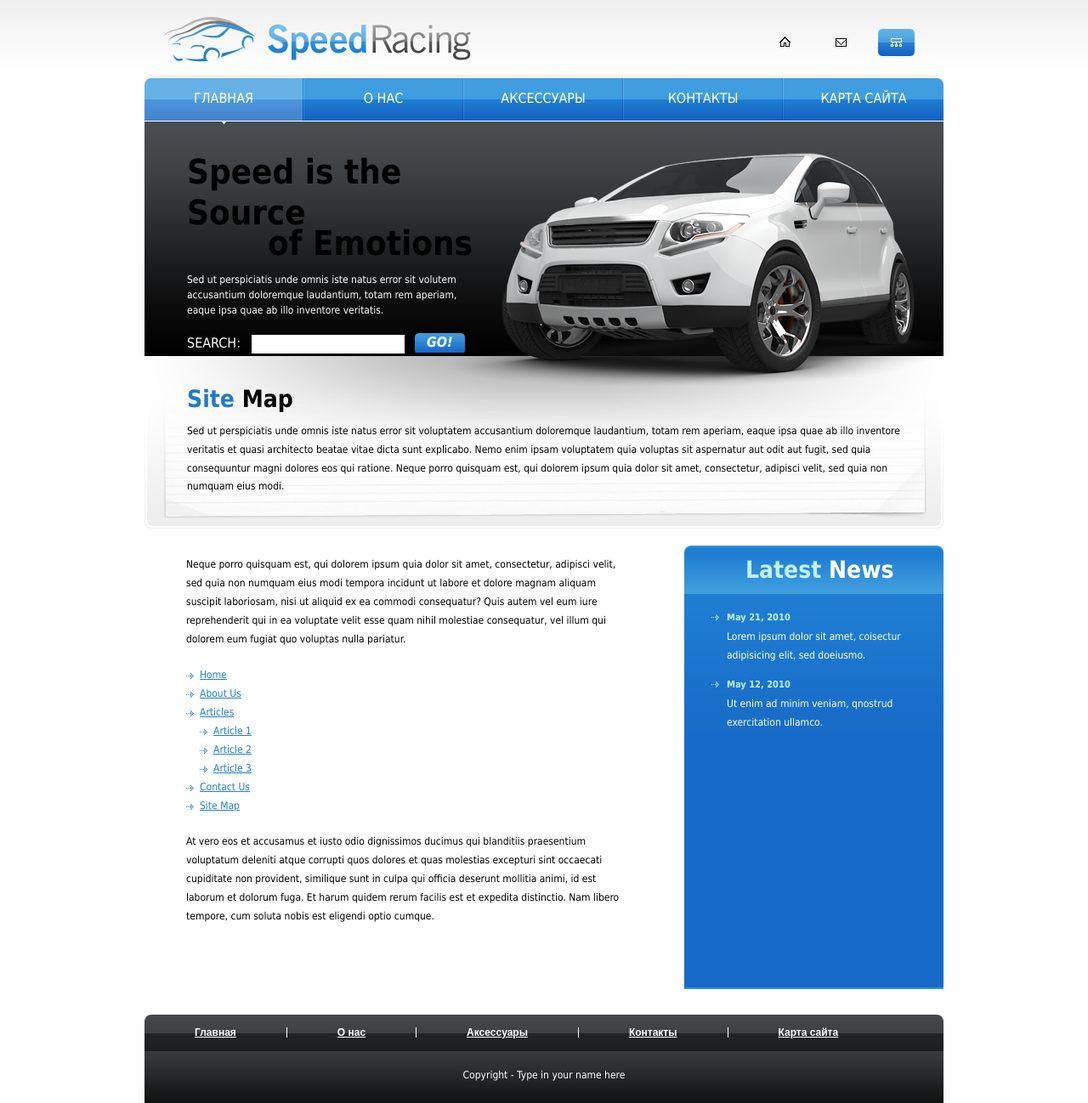
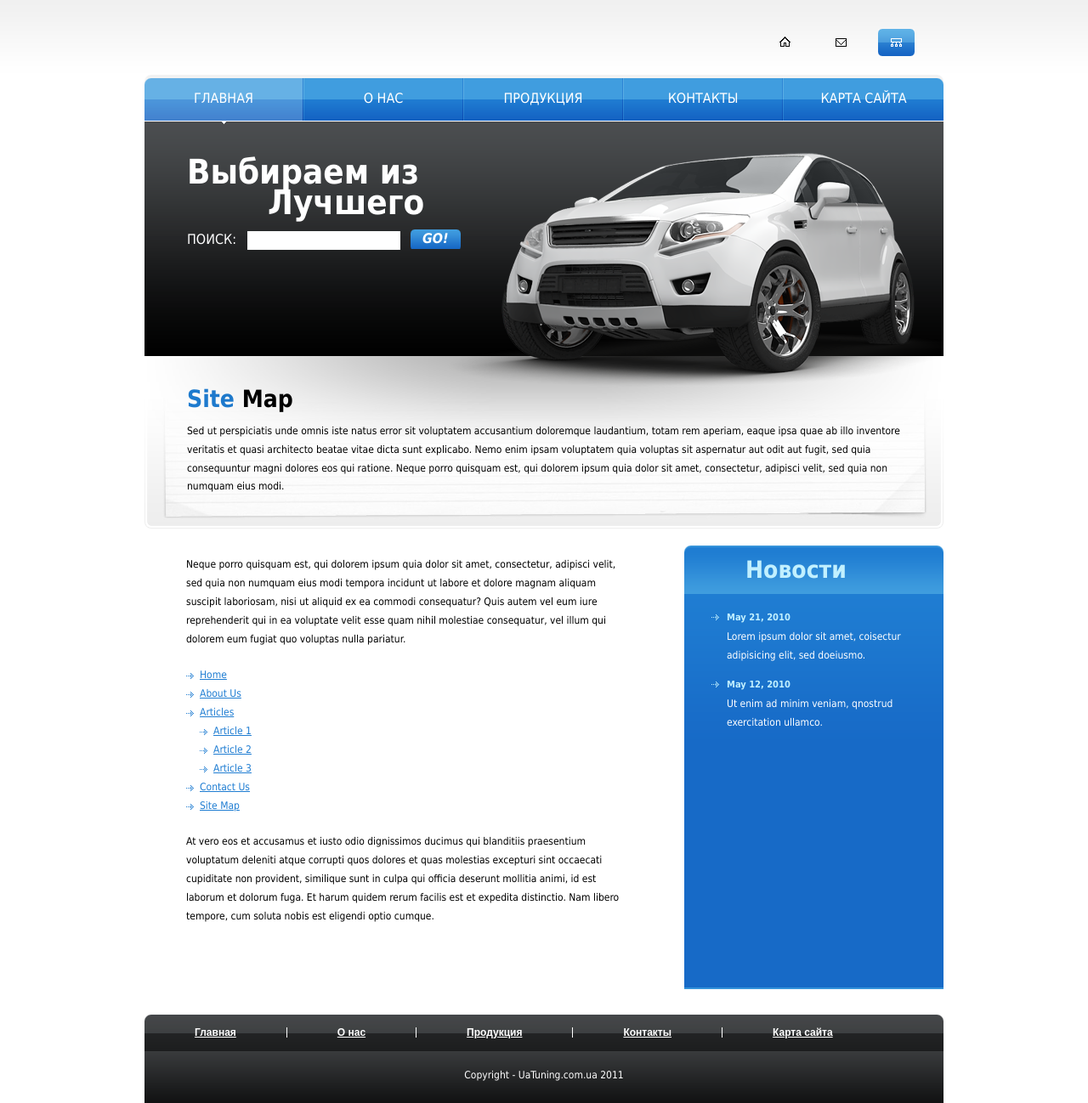
Before and after one commit to wd5/souz, a Django app: template templates/sitemap.html in a window 1280 px wide. Shown: the whole page at 85% size. Run offline with Django 3.2, Linux system fonts and the light colour scheme; the template is opened without the code that fills it, so the values that code supplies are empty.

Commit message:
New changelist

```diff
--- a/templates/articles.html
+++ b/templates/articles.html
@@ -2,7 +2,7 @@
 <!DOCTYPE html PUBLIC "-//W3C//DTD XHTML 1.0 Strict//EN" "http://www.w3.org/TR/xhtml1/DTD/xhtml1-strict.dtd">
 <html xmlns="http://www.w3.org/1999/xhtml" xml:lang="ru" lang="ru">
 <head>
-<title>Главная | UaTuning.com.ua</title>
+<title>Продукция | UaTuning.com.ua</title>
 {% render_block "css" %}
 <meta http-equiv="content-type" content="text/html; charset=utf-8" />
 <meta name="description" content="uatuning.com.ua" />
--- a/templates/sitemap.html
+++ b/templates/sitemap.html
@@ -2,20 +2,21 @@
 <!DOCTYPE html PUBLIC "-//W3C//DTD XHTML 1.0 Strict//EN" "http://www.w3.org/TR/xhtml1/DTD/xhtml1-strict.dtd">
 <html xmlns="http://www.w3.org/1999/xhtml" xml:lang="en" lang="en">
 <head>
-<title>Site Map - Site Map | Speed Racing - Free Website Template from
-  Templates.com</title>
+<title>Карта сайта | UaTuning.com.ua</title>
 {% render_block "css" %}
 <meta http-equiv="Content-Type" content="text/html; charset=utf-8" />
-<meta name="description" content="Place your description here" />
-<meta name="keywords" content="put, your, keyword, here" />
-<meta name="author" content="Unknown" />
+<meta name="description" content="uatuning.com.ua" />
+<meta name="keywords" content="auto tuning" />
+<meta name="author" content="RostNix" />
 <link href="/media/style.css" rel="stylesheet" type="text/css" />
 <script src="/media/js/jquery-1.4.2.min.js" type="text/javascript"></script>
 <script src="/media/js/cufon-yui.js" type="text/javascript"></script>
-<script src="/media/js/cufon-replace.js"
-        type="text/javascript"></script>
-<script src="/media/js/NewsGoth_BT_400.font.js" type="text/javascript"></script>
-<script src="/media/js/NewsGoth_BT_700.font.js" type="text/javascript"></script>
+<script src="/media/js/cufon-replace.js" type="text/javascript"></script>
+<script src="/media/js/AZLatinWideC_400.font.js" type="text/javascript"></script>
+<script src="/media/js/AZLatinWideC_400.font.js" type="text/javascript"></script>
+<script src="/media/js/AZLatinWideC_400.font.js" type="text/javascript"></script>
+<script src="/media/js/AZLatinWideC_400.font.js" type="text/javascript"></script>
+<script src="/media/js/AZLatinWideC_400.font.js" type="text/javascript"></script>
 <script src="/media/js/script.js" type="text/javascript"></script>
 <!--[if lt IE 7]>
 	<script type="text/javascript" src="js/ie_png.js"></script>
@@ -30,21 +31,20 @@
 <!-- HEADER -->
 	<div id="header">
 		<div class="row-1">
-			<div class="fleft"><a href="home.html"><img src="/media/images/logo.gif" alt="" /></a></div>
 			<div class="fright">
 				<ul>
-					<li><a href="home.html"><img src="/media/images/icon1.gif" alt="" /></a></li>
-					<li><a href="contact-us.html"><img src="/media/images/icon2.gif" alt="" /></a></li>
-					<li><a href="sitemap.html"><img src="/media/images/icon3-act.gif" alt="" /></a></li>
+					<li><a href="/"><img src="/media/images/icon1.gif" alt="" /></a></li>
+					<li><a href="/contact-us"><img src="/media/images/icon2.gif" alt="" /></a></li>
+					<li><a href="/sitemap"><img src="/media/images/icon3-act.gif" alt="" /></a></li>
 				</ul>
 			</div>
 		</div>
 		<div class="row-2">
 			<div class="left">
 				<ul>
-					<li><a href="/home" class="active"><span>Главная</span></a></li>
+					<li><a href="/" class="active"><span>Главная</span></a></li>
 					<li><a href="/about"><span>О нас</span></a></li>
-					<li><a href="/articles"><span>Аксессуары</span></a></li>
+					<li><a href="/articles"><span>Продукция</span></a></li>
 					<li><a href="/contact-us"><span>Контакты</span></a></li>
 					<li class="last"><a href="/sitemap"><span>Карта сайта</span></a></li>
 				</ul>
@@ -52,10 +52,9 @@
 		</div>
 		<div class="row-3">
 			<div class="inside">
-				<h2>Speed is the Source <b>of Emotions</b></h2>
-				<p>Sed ut perspiciatis unde omnis iste natus error sit volutem accusantium doloremque laudantium, totam rem aperiam, eaque ipsa quae ab illo inventore veritatis.</p>
+				<h2 style="color: #ffffff;">Выбираем из <b>Лучшего</b></h2>
 				<form action="" id="search-form">
-					<fieldset><label>Search:</label><input type="text" /><a href="#" onclick="document.getElementById('search-form').submit()" class="link1"><em><b>Go!</b></em></a></fieldset>
+					<fieldset><label>Поиск:</label><input type="text" /><a href="#" onclick="document.getElementById('search-form').submit()" class="link1"><em><b>Go!</b></em></a></fieldset>
 				</form>
 			</div>
 		</div>
@@ -104,7 +103,7 @@
 							<div class="left-top-corner">
 								<div class="right-top-corner">
 									<div class="inner">
-										<h4><b>Latest</b> News</h4>
+										<h4><b>Новости</b></h4>
 										<ul class="news">
 											<li><a href="#">May 21, 2010</a><p>Lorem ipsum dolor sit amet, coisectur adipisicing elit, sed doeiusmo.</p></li>
 											<li><a href="#">May 12, 2010</a><p>Ut enim ad minim veniam, qnostrud exercitation ullamco.</p></li>
@@ -129,15 +128,15 @@
 		<div class="footer-nav">
 			<div class="left">
 				<ul>
-					<li><a href="/home">Главная</a></li>
+					<li><a href="/">Главная</a></li>
 					<li><a href="/about">О нас</a></li>
-					<li><a href="/articles">Аксессуары</a></li>
+					<li><a href="/articles">Продукция</a></li>
 					<li><a href="/contacts-us">Контакты</a></li>
 					<li class="last"><a href="/sitemap">Карта сайта</a></li>
 				</ul>
 			</div>
 		</div>
-		<div class="bottom">Copyright - Type in your name here<br />
+		<div class="bottom">Copyright - UaTuning.com.ua 2011 <br />
 		</div>
 	</div>
 </div>
```
Also changed, not shown: templates/contact-us.html (+12 -11 lines).
